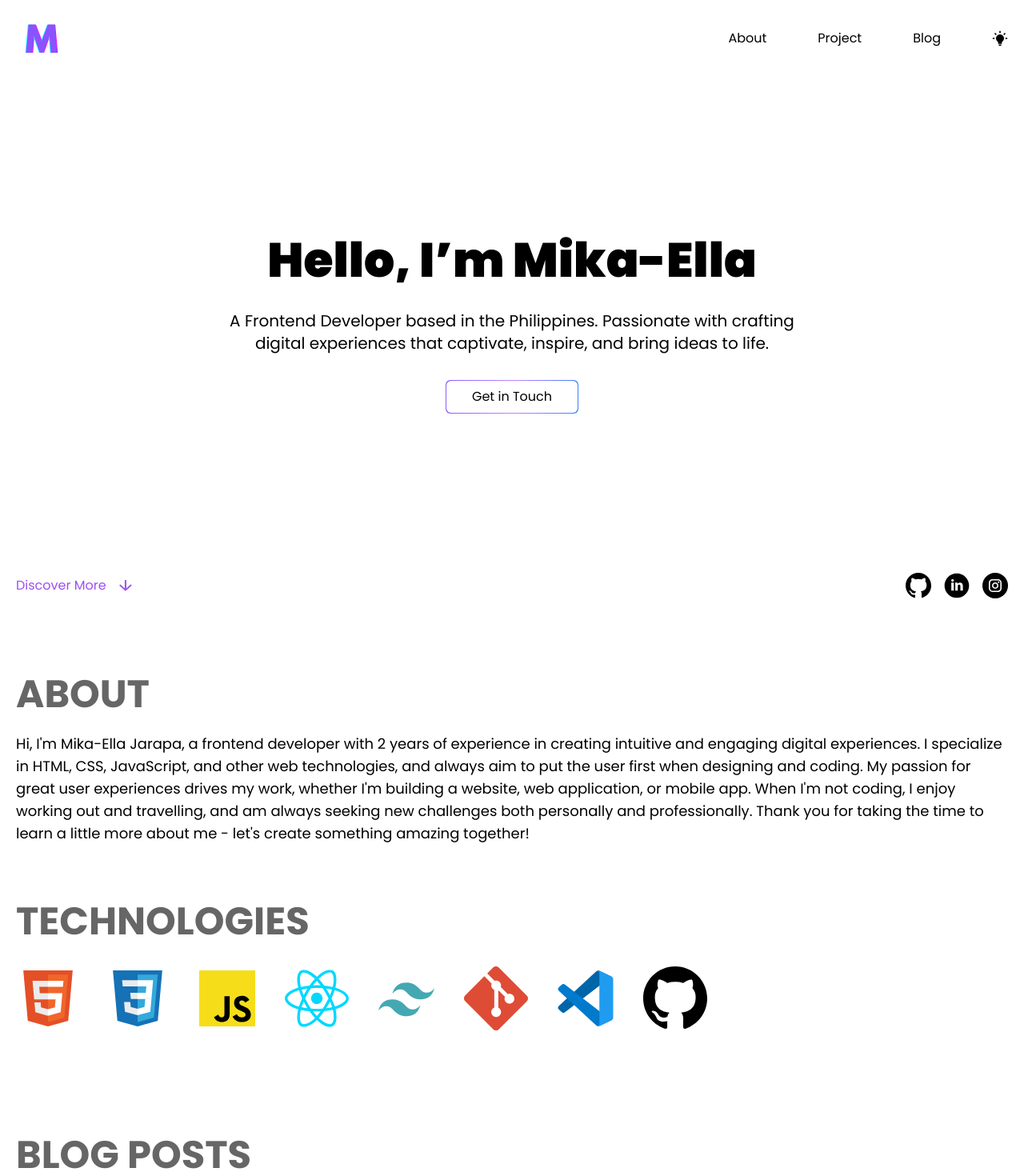
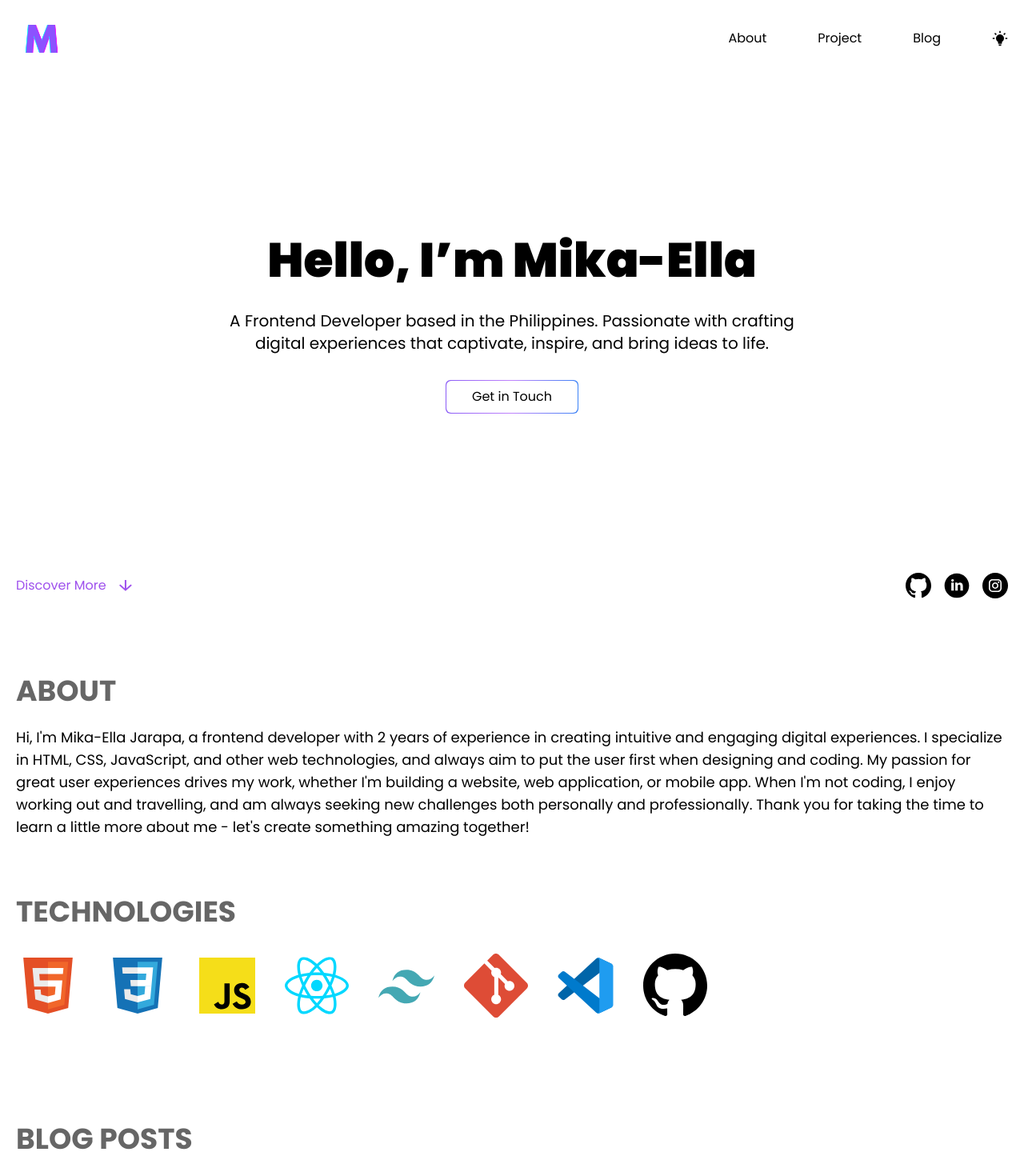
Before and after one commit to jarapamikaella/portfolio, a Next.js app: page / in a window 1280 px wide. Shown: the top 1470 px of the page at 80% size. Built offline with nearby package versions, Linux system fonts and the light colour scheme.

Commit message:
Code Cleanup

```diff
--- a/src/app/about/page.tsx
+++ b/src/app/about/page.tsx
@@ -5,7 +5,7 @@ const About = () => {
   return (
     <section className='container mx-auto scroll-mt-40 sm:pt-20' id='about'>
       <div className='py-4'>
-        <p className='text-3xl sm:text-5xl capitalize text-customGray font-bold'>ABOUT</p>
+        <p className='text-xl sm:text-4xl capitalize text-customGray font-bold'>ABOUT</p>
         <p className='py-6 text-md sm:text-lg'>
           Hi, I'm Mika-Ella Jarapa, a frontend developer with 2 years of experience in creating intuitive and engaging digital experiences.
           I specialize in HTML, CSS, JavaScript, and other web technologies, and always aim to put the user first when designing and coding.
@@ -15,7 +15,7 @@ const About = () => {
         </p>
       </div>
       <div className='py-8 flex flex-col gap-8'>
-        <p className='text-3xl sm:text-5xl capitalize text-customGray font-bold'>TECHNOLOGIES</p>
+        <p className='text-3xl sm:text-4xl capitalize text-customGray font-bold'>TECHNOLOGIES</p>
         <div className='flex flex-wrap gap-8'>
           <img
             src={"/icons/html5.svg"}
--- a/src/app/blogs/page.tsx
+++ b/src/app/blogs/page.tsx
@@ -5,7 +5,7 @@ const Blogs = () => {
   return (
     <section id='blogs' className='container mx-auto scroll-mt-40 h-full pt-10 sm:pt-20'>
       <div className='py-5'>
-        <p className='text-3xl sm:text-5xl capitalize text-customGray font-bold'>BLOG POSTS</p>
+        <p className='text-3xl sm:text-4xl capitalize text-customGray font-bold'>BLOG POSTS</p>
       </div>
       <div className='flex pt-6 pb-14'>
         <Card
--- a/src/app/contexts/ThemeProvider.js
+++ b/src/app/contexts/ThemeProvider.js
@@ -1,11 +1,11 @@
 // ThemeProvider.js
-
+'use client'
 import React, { useState, createContext } from 'react';
 
 export const ThemeContext = createContext();
 
 export const ThemeProvider = ({ children }) => {
-  const [isDarkMode, setIsDarkMode] = useState(false);
+  const [isDarkMode, setIsDarkMode] = useState(true);
 
   const toggleTheme = () => {
     setIsDarkMode(!isDarkMode);
--- a/src/app/layout.tsx
+++ b/src/app/layout.tsx
@@ -1,6 +1,7 @@
 import NavBar from '@/components/NavBar';
 import './globals.css'
 import localFont from 'next/font/local';
+import { ThemeProvider } from '../app/contexts/ThemeProvider';
 
 const ttPoppins = localFont({
   src: [
@@ -50,11 +51,13 @@ export default function RootLayout({
   return (
     <html lang="en">
       <head />
-      <body className={ttPoppins.className}>
-        <NavBar />
-        <div className='container mx-auto'>
-          {children}
-        </div>
+      <body className={ttPoppins.className} >
+        <ThemeProvider>
+          <NavBar />
+          <div className='container mx-auto dark:bg-gray-800'>
+            {children}
+          </div>
+        </ThemeProvider>
       </body>
     </html>
   )
--- a/src/app/page.tsx
+++ b/src/app/page.tsx
@@ -4,7 +4,6 @@ import Projects from './projects/page';
 import Blogs from './blogs/page';
 import Contact from './contact/page';
 import Footer from '@/components/Footer';
-import { ThemeProvider } from "next-themes"
 
 export default function Home() {
   return (
--- a/src/app/projects/page.tsx
+++ b/src/app/projects/page.tsx
@@ -5,7 +5,7 @@ import React from 'react'
 const Projects = () => {
   return (
     <section id='projects' className='container mx-auto scroll-mt-32 pt-5 sm:pt-20'>
-      <p className='text-3xl sm:text-5xl capitalize text-customGray font-bold'>PROJECTS</p>
+      <p className='text-3xl sm:text-4xl capitalize text-customGray font-bold'>PROJECTS</p>
       <div className='flex flex-col sm:grid sm:grid-cols-4 w-full gap-5 py-10'>
         <PhotoCard
           image="/images/background.jpeg"
--- a/src/components/NavBar.tsx
+++ b/src/components/NavBar.tsx
@@ -1,33 +1,44 @@
+"use client";
 import Image from 'next/image'
 import Link from 'next/link'
-import React from 'react'
+import React, { useContext } from 'react'
+import { ThemeContext } from '../app/contexts/ThemeProvider';
 
 export const NavBar = () => {
+  let { toggleTheme, isDarkMode } = useContext(ThemeContext);
+
   return (
     <nav>
-      <div className='px-5 sm:container sm:mx-auto py-4 flex items-center justify-between'>
+      <div className='px-5 sm:container sm:mx-auto py-4 flex items-center justify-between dark:text-red-900'>
         <Link href="/">
-          <img
-            src={"/icons/logo.svg"}
+          <Image
+            src="/images/logo.png"
+            width={100}
+            height={100}
             alt="MLogoGradient"
             className='w-12 h-12 sm:w-16 sm:h-16'
           />
         </Link>
         <div className='hidden sm:flex items-center gap-16'>
           <Link href={'#about'}>
-            <li className='inline-block'>About</li>
+            <li className='inline-block cursor-pointer'>About</li>
           </Link>
           <Link href={'#projects'}>
-            <li className='inline-block'>Project</li>
+            <li className='inline-block cursor-pointer'>Project</li>
           </Link>
           <Link href={'#blogs'}>
-            <li className='inline-block'>Blog</li>
+            <li className='inline-block cursor-pointer'>Blog</li>
           </Link>
           <Image
             src={"/icons/dark.svg"}
             alt="LightModeIcon"
             width={20}
             height={20}
+            onClick={() => {
+              toggleTheme(!isDarkMode);
+              console.log('nope')
+            }}
+            className='cursor-pointer'
           />
         </div>
         <div className='flex sm:hidden'>
```
Also changed, not shown: 1 other file (tests, documents, lock files or other folders).
